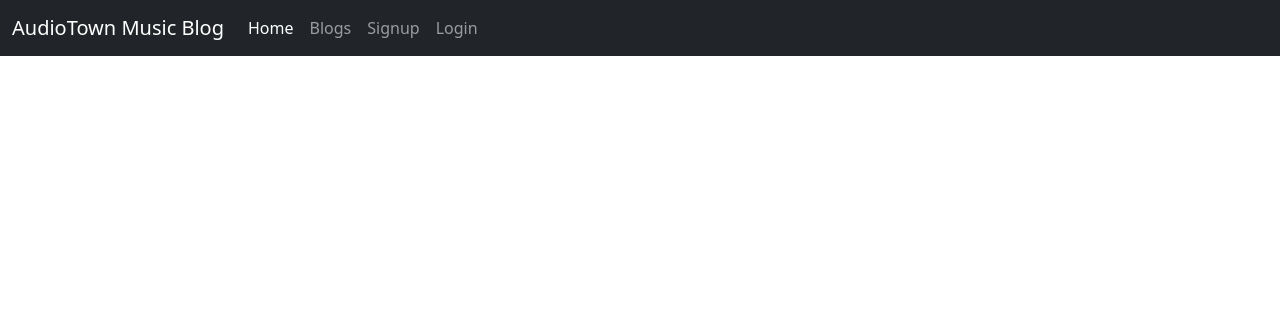
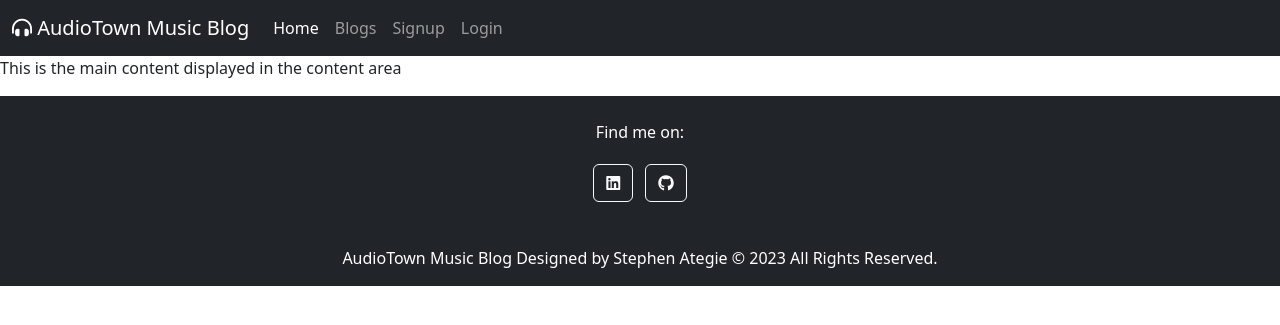
Before and after one commit to sategie/Music-Blog, a Django app: page / in a window 1280 px wide. Shown: the top 325 px of the page. Run offline with Django 3.2, Linux system fonts and the light colour scheme; some libraries are stand-ins or nearby versions.

Commit message:
Add footer page to base.html

```diff
--- a/templates/base.html
+++ b/templates/base.html
@@ -17,10 +17,10 @@
     <title>AudioTown Music Blog</title>
   </head>
 </html>
-<body class="d-flex flex-column h-100 main-bg">
+<body>
         <nav class="navbar navbar-expand-lg navbar-dark bg-dark fixed-top">
             <div class="container-fluid">
-                <a href="" class="navbar-brand">AudioTown Music Blog</a>
+                <a href="" class="navbar-brand"><i class="fa-solid fa-headphones-simple"></i> AudioTown Music Blog</a>
                 <!-- Enable hamburger icon on smaller screens -->
                 <button type="button" class="navbar-toggler" data-bs-toggle="collapse" data-bs-target="#navbarCollapse">
                     <span class="navbar-toggler-icon"></span>
@@ -35,15 +35,42 @@
                 </div>
 
             </div>
+        </nav>
+<!-- To do: Create another container div here for alert messages?-->
 
-        </nav>
-<main>
+<!-- <div class="container">
+    <div class="row">
+        <div class="col-md-8 offset-md-2">
+            {% for message in messages %}
+            <div class="alert {{ message.tags }} alert-dismissible fade show" id="msg" role="alert">
+                {{ message | safe }}
+                <button type="button" class="btn-close" data-bs-dismiss="alert" aria-label="Close"></button>
+            </div>
+            {% endfor %}
+        </div>
+    </div>
+</div> -->
+
+
+<main class="main-content">
 {% block content %}
 <!-- content from the child html templates will be displayed here -->
 {% endblock %}
 </main>
-
-
+<!-- footer -->
+<footer class="bg-dark text-center text-white">
+    <div class="container p-4 pb-0">
+        <section class="mb-4">
+            <p>Find me on:</p>
+                <!-- <p>Made with love by Stephen Ategie</p> -->
+                <a class="btn btn-outline-light btn-floating m-1" href="https://www.linkedin.com/in/stephenategie/" target="_blank" rel="noopener"><i class="fa-brands fa-linkedin"></i></a>
+                <a class="btn btn-outline-light btn-floating m-1" href="https://github.com/sategie?tab=repositories" target="_blank" rel="noopener"><i class="fa-brands fa-github"></i></a>
+        </section>
+    </div>
+    <div class="text-center p-3">
+        AudioTown Music Blog Designed by Stephen Ategie © 2023 All Rights Reserved.
+    </div>
+</footer>
     <script src="https://cdn.jsdelivr.net/npm/bootstrap@5.3.2/dist/js/bootstrap.bundle.min.js"
         integrity="sha384-C6RzsynM9kWDrMNeT87bh95OGNyZPhcTNXj1NW7RuBCsyN/o0jlpcV8Qyq46cDfL"
         crossorigin="anonymous"></script>
--- a/templates/index.html
+++ b/templates/index.html
@@ -1,21 +1,8 @@
 {% extends 'base.html' %} {% block content %}
 
-<section class="hero">
-  <div class="container-fluid">
-    <!-- <div class="row hero-text align-items-center">
-      <div class="col col-xl-4 offset-xl-6">
-        <h1>Fly Fishing</h1>
-        <h2>Småland, Sweden</h2>
-        {% if user.is_authenticated %}
-        <a href="{% url 'blogs' %}" class="btn btn-signup btn-lg mt-3">Blogs</a>
-        {% else %}
-        <a href="{% url 'account_signup' %}" class="btn btn-signup btn-lg mt-3"
-          >Register</a
-        >
-        {% endif %}
-      </div>
-    </div> -->
-  </div>
-</section>
+<article>
+  <h1>This is a main content.</h1>
+  <p>This is the main content displayed in the content area</p>
+</article>
 
 {% endblock %}
```
Also changed, not shown: static/style.css (+7 -1 lines).
